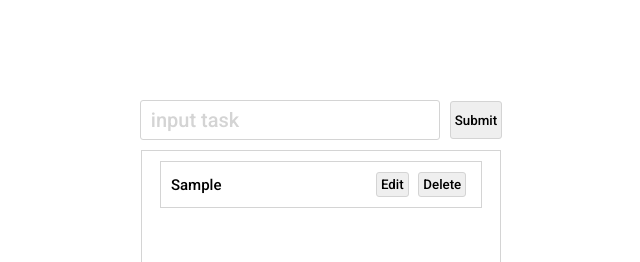
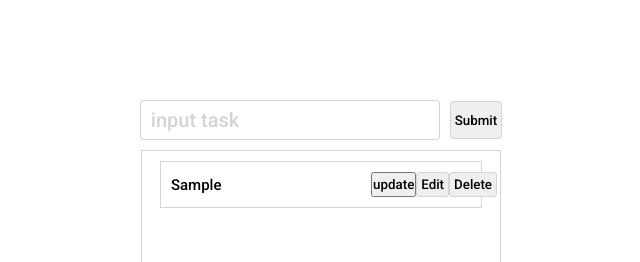
Before and after one commit to JMSBRN/todo-list-react, a React (Create React App) app: page / in a window 1280 px wide. Both pictures are taken after typing "Sample" into the empty fields and a click on the button "Submit". Shown: the top 262 px of the page, without its empty margins (319-959 px from the left). Built offline with nearby package versions, Linux system fonts and the light colour scheme.

Commit message:
feat: add edit logic in app comp

```diff
--- a/src/App.js
+++ b/src/App.js
@@ -6,7 +6,8 @@ import { Context } from './context';
 
 function App() {
   const [tasks, setTasks] = useState([]);
-  const [title, setTitle] = useState('');
+  const [title, setTitle] = useState(' ');
+
   const handleAddTask = ()=> {
     if(title.length > 0){
       if(tasks.length < 6){
@@ -15,16 +16,26 @@ function App() {
     }
     document.querySelector('.input-form').value = '';
     setTitle('');
-
   };
   const getTitleFromInput = (e)=> {
      setTitle(e.target.value);
   };
-
   const handlDeleteTask = (e)=> {
    let elIndex = JSON.parse(e.target.dataset.num);
     const newArr = tasks.filter((el,index) => index !== elIndex);
     setTasks(newArr);
+  };
+  const handleEditTask = (e) => {
+    let elIndex = JSON.parse(e.target.dataset.num);
+    tasks[elIndex].title;
+    document.querySelector('.input-form').value = tasks[elIndex].title;
+  };
+  const handleUpdateTask = (e) => {
+    let elIndexUpdate = e.target.dataset.num;
+    let curValueFromInput = document.querySelector('.input-form').value;
+    tasks[elIndexUpdate].title = curValueFromInput;
+    document.querySelector('.input-form').value = '';
+    document.querySelector(`.title-${elIndexUpdate}`).textContent = title;
   };
   return (
     <div className="App">
@@ -32,7 +43,9 @@ function App() {
         tasks,
         handleAddTask,
         getTitleFromInput,
-        handlDeleteTask
+        handlDeleteTask,
+        handleEditTask,
+        handleUpdateTask
       }}>
       <Main />
       </Context.Provider>
--- a/src/components/Task.jsx
+++ b/src/components/Task.jsx
@@ -3,7 +3,7 @@ import PropTypes from 'prop-types';
 import { Context } from '../context';
 
 const Task = ({title,index }) => {
-	const {handlDeleteTask} = useContext(Context);
+	const {handlDeleteTask, handleEditTask, handleUpdateTask} = useContext(Context);
 	const toggleTitleLine = (e)=> {
 		if(e.target){
       e.target.classList.toggle('strike');
@@ -11,9 +11,10 @@ const Task = ({title,index }) => {
 	};
 	return (
 		<div className='task'>
-			<div onClick={toggleTitleLine} className="title">{title}</div>
+			<div onClick={toggleTitleLine} className={`title-${index}`}>{title}</div>
 			<div className="task-btns-wrapper">
-				<button className='task-edit-btn' >Edit</button>
+				<button data-num={index} onClick={handleUpdateTask} className='task-update-btn' >update</button>
+				<button data-num={index} onClick={handleEditTask} className='task-edit-btn' >Edit</button>
 				<button data-num={index} onClick={handlDeleteTask} className='task-del-btn' >Delete</button>
 			</div>
 		</div>
```
